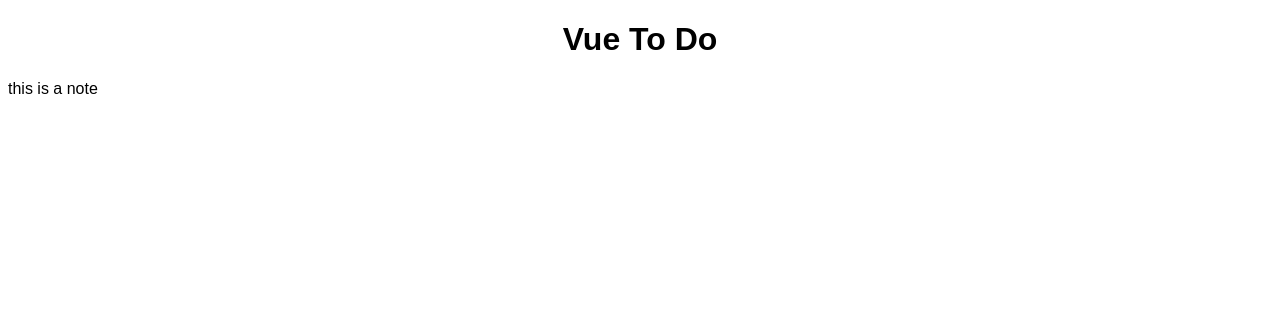
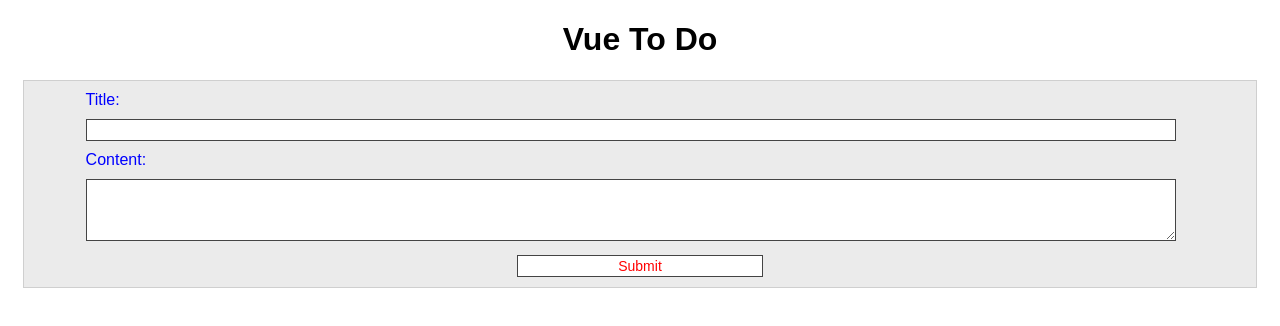
Before and after one commit to abudd1094/Vue-To-Do, a plain HTML site: page index.html in a window 1280 px wide. Drawn offline with nearby package versions, Linux system fonts and the light colour scheme.

Commit message:
working on addnote template

```diff
--- a/index.html
+++ b/index.html
@@ -11,7 +11,7 @@
 
   <div id="app">
     <h1>{{title}}</h1>
-    <note></note>
+    <addnote></addnote>
   </div>
 
   <script src="https://cdn.jsdelivr.net/npm/vue/dist/vue.js"></script>
--- a/main.js
+++ b/main.js
@@ -1,6 +1,18 @@
-Vue.component('note', {
+Vue.component('addnote', {
+  props: {
+    noteTitle: this.noteTitle,
+    noteContent: this.noteContent
+  },
   template: `
-    <p>this is a note</p>
+    <div class="note">
+      <form @submit.prevent="onSubmit">
+        <label for="noteTitle">Title:</label>
+        <input type="text" id="noteTitle"><br>
+        <label for="noteContent">Content:</label>
+        <textarea id="noteContent" rows="1" columns="5" style="height: 56px"></textarea>
+        <input type="submit" value="Submit" class="button">
+      </form>
+    </div>
   `
 })
 
--- a/style.css
+++ b/style.css
@@ -3,6 +3,34 @@ body {
   font-family: Arial;
 }
 
+input, textarea{
+  width: 88%;
+  margin: 10px 5%;
+  padding: 2px;
+  border: 1px solid rgb(68, 68, 68);
+  font-size: 14px;
+}
+
+label {
+  margin-left: 5%;
+  color: blue;
+}
+
+.button {
+  width: 20%;
+  display: block;
+  margin: auto;
+  background-color: white;
+  color: red;
+}
+
 h1 {
   text-align: center;
 }
+
+.note {
+  margin: 15px;
+  padding: 10px 0;
+  border: 1px solid rgb(207, 207, 207);
+  background-color: rgb(235, 235, 235);
+}
```
